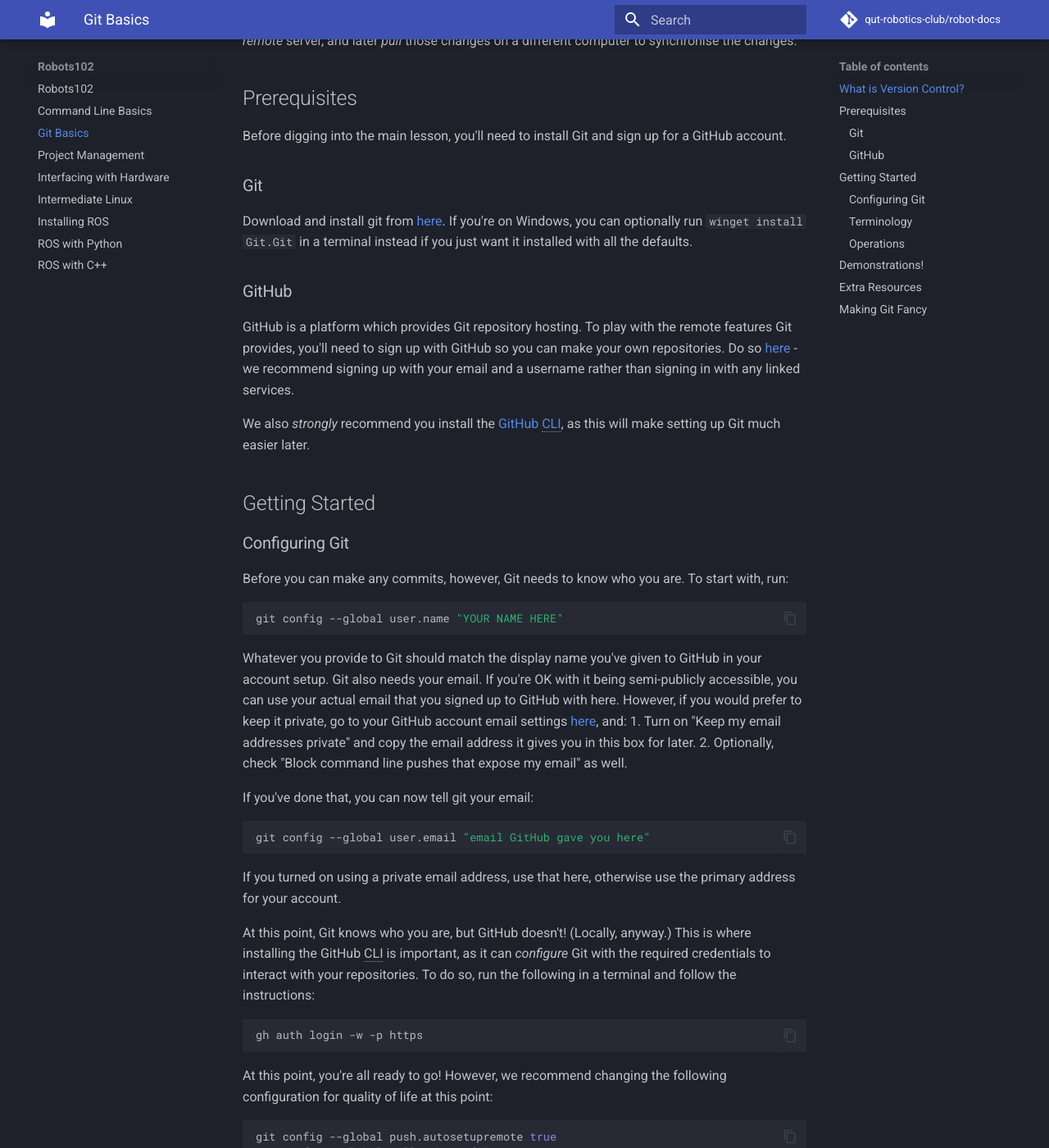
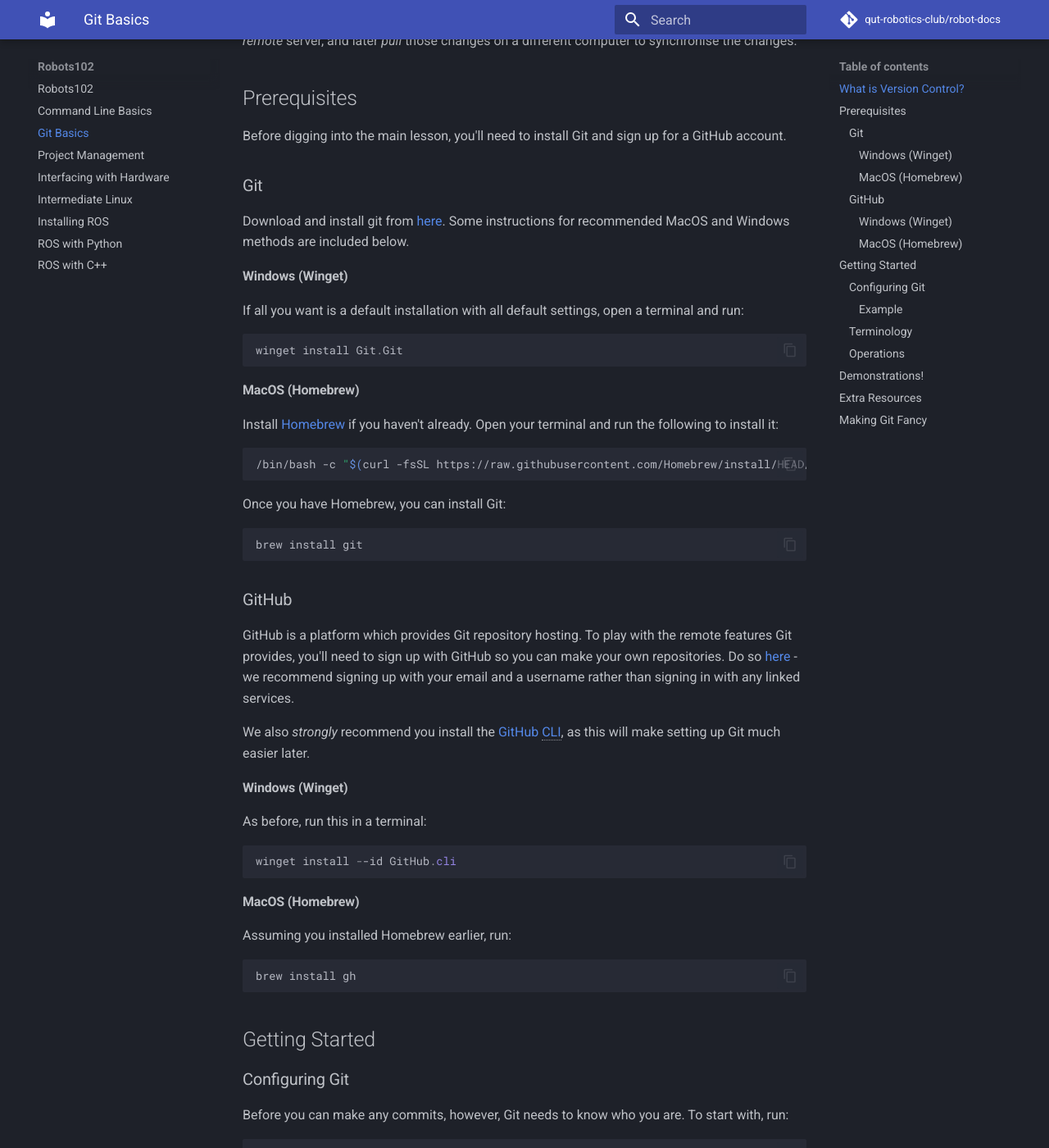
Before and after one commit to qut-robotics-club/robot-docs, an MkDocs documentation site: the page built from docs/robots102/02-version-control.md, in a window 1280 px wide and 1400 px high, scrolled down 965 px. Shown: the whole window at 82% size. Built offline with MkDocs 1.6.1 and Material for MkDocs 9.7.7, drawn with Linux system fonts in a browser that asks for light colours; comment, search, counter and statistics services are not loaded; some of the changed text lies outside the part shown.

Commit message:
Fix some of the issues with version control lesson

````diff
--- a/docs/robots102/02-version-control.md
+++ b/docs/robots102/02-version-control.md
@@ -36,7 +36,30 @@
 ### Git
 
 Download and install git from [here](https://git-scm.com/install/).
-If you're on Windows, you can optionally run `winget install Git.Git` in a terminal instead if you just want it installed with all the defaults.
+Some instructions for recommended MacOS and Windows methods are included below.
+
+#### Windows (Winget)
+
+If all you want is a default installation with all default settings, open a terminal and run:
+
+```powershell
+winget install Git.Git
+```
+
+#### MacOS (Homebrew)
+
+Install [Homebrew](https://brew.sh/) if you haven't already.
+Open your terminal and run the following to install it:
+
+```bash
+/bin/bash -c "$(curl -fsSL https://raw.githubusercontent.com/Homebrew/install/HEAD/install.sh)"
+```
+
+Once you have Homebrew, you can install Git:
+
+```bash
+brew install git
+```
 
 ### GitHub
 
@@ -45,6 +68,22 @@
 Do so [here](https://github.com/signup) - we recommend signing up with your email and a username rather than signing in with any linked services.
 
 We also _strongly_ recommend you install the [GitHub CLI](https://cli.github.com/), as this will make setting up Git much easier later.
+
+#### Windows (Winget)
+
+As before, run this in a terminal:
+
+```powershell
+winget install --id GitHub.cli
+```
+
+#### MacOS (Homebrew)
+
+Assuming you installed Homebrew earlier, run:
+
+```bash
+brew install gh
+```
 
 ## Getting Started
 
@@ -61,6 +100,7 @@
 Git also needs your email.
 If you're OK with it being semi-publicly accessible, you can use your actual email that you signed up to GitHub with here.
 However, if you would prefer to keep it private, go to your GitHub account email settings [here](https://github.com/settings/emails), and:
+
 1. Turn on "Keep my email addresses private" and copy the email address it gives you in this box for later.
 2. Optionally, check "Block command line pushes that expose my email" as well.
 
@@ -75,6 +115,7 @@
 At this point, Git knows who you are, but GitHub doesn't! (Locally, anyway.)
 This is where installing the GitHub CLI is important, as it can _configure_ Git with the required credentials to interact with your repositories.
 To do so, run the following in a terminal and follow the instructions:
+
 ```shell
 gh auth login -w -p https
 ```
@@ -83,6 +124,18 @@
 However, we recommend changing the following configuration for quality of life at this point:
 
 ```shell
+git config --global push.autosetupremote true
+git config --global pull.rebase false
+```
+
+#### Example
+
+In full, this might look like:
+
+```shell
+git config --global user.name "Foo Bar"
+git config --global user.email "12345678+FooBar@users.noreply.github.com"
+gh auth login -w -p https
 git config --global push.autosetupremote true
 git config --global pull.rebase false
 ```
````
Also changed, not shown: other parts of docs/robots102/02-version-control.md (+6 -3 lines).
